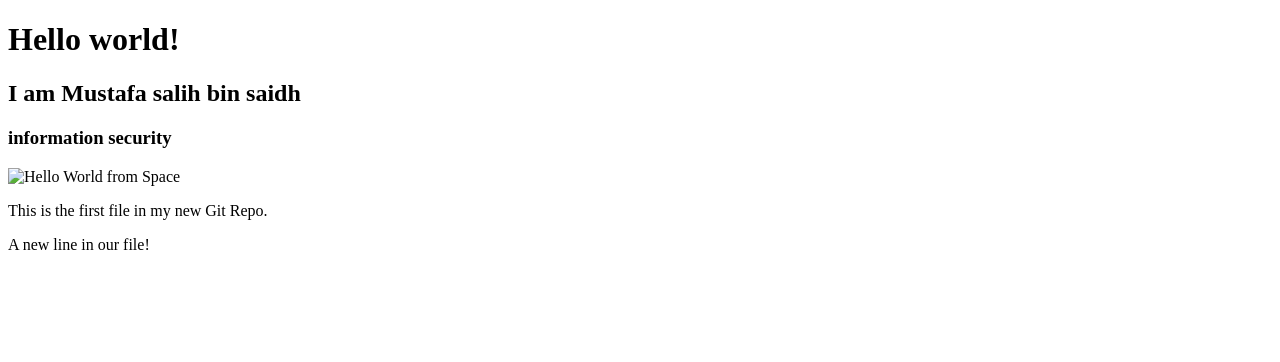
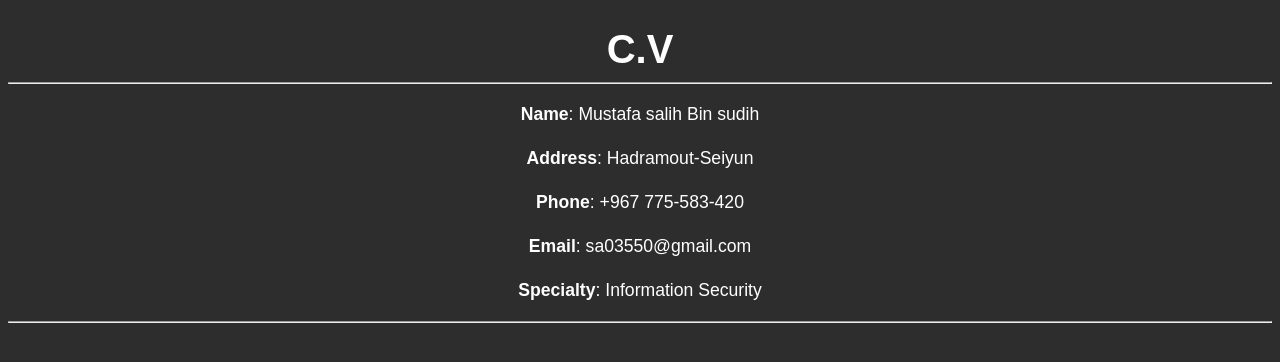
Before and after one commit to mustafa10121/mustafa101.github.io, a plain HTML site: page index.html in a window 1280 px wide. Drawn offline with Linux system fonts and the light colour scheme.

Commit message:
Add files via upload

```diff
--- a/index.html
+++ b/index.html
@@ -1,16 +1,36 @@
 <!DOCTYPE html>
 <html>
 <head>
-<title>Hello World!</title>
-<link rel="stylesheet" href="bluestyle.css">
+    <title>CV</title>
+    <style type="text/css">
+        body {
+            font-family: Arial, sans-serif;
+            background-color: #2d2d2d;
+            color: #ffffff;
+        }
+
+        h1 {
+            font-size: 2.5em;
+            margin-bottom: 10px;
+        }
+
+        p {
+            font-size: 1.1em;
+            line-height: 1.5em;
+        }
+
+    </style>
 </head>
 <body>
-<h1>Hello world!</h1>
-<h2>I am Mustafa salih bin saidh</h2>
-<h3>information security</h3>
-<div><img src="IMG-20220830-WA0015.jpg" alt="Hello World from Space"
-style="width:100%;max-width:960px"></div>
-<p>This is the first file in my new Git Repo.</p>
-<p>A new line in our file!</p>
+
+<center>
+    <h1>C.V</h1>
+    <hr />
+    <p><strong>Name</strong>: Mustafa salih Bin sudih </p>
+    <p><strong>Address</strong>: Hadramout-Seiyun </p>
+    <p><strong>Phone</strong>: +967 775-583-420 </p>
+    <p><strong>Email</strong>: sa03550@gmail.com </p>
+    <p><strong>Specialty</strong>: Information Security </p>
+    <hr/>
+</center>
 </body>
-</html>
```
